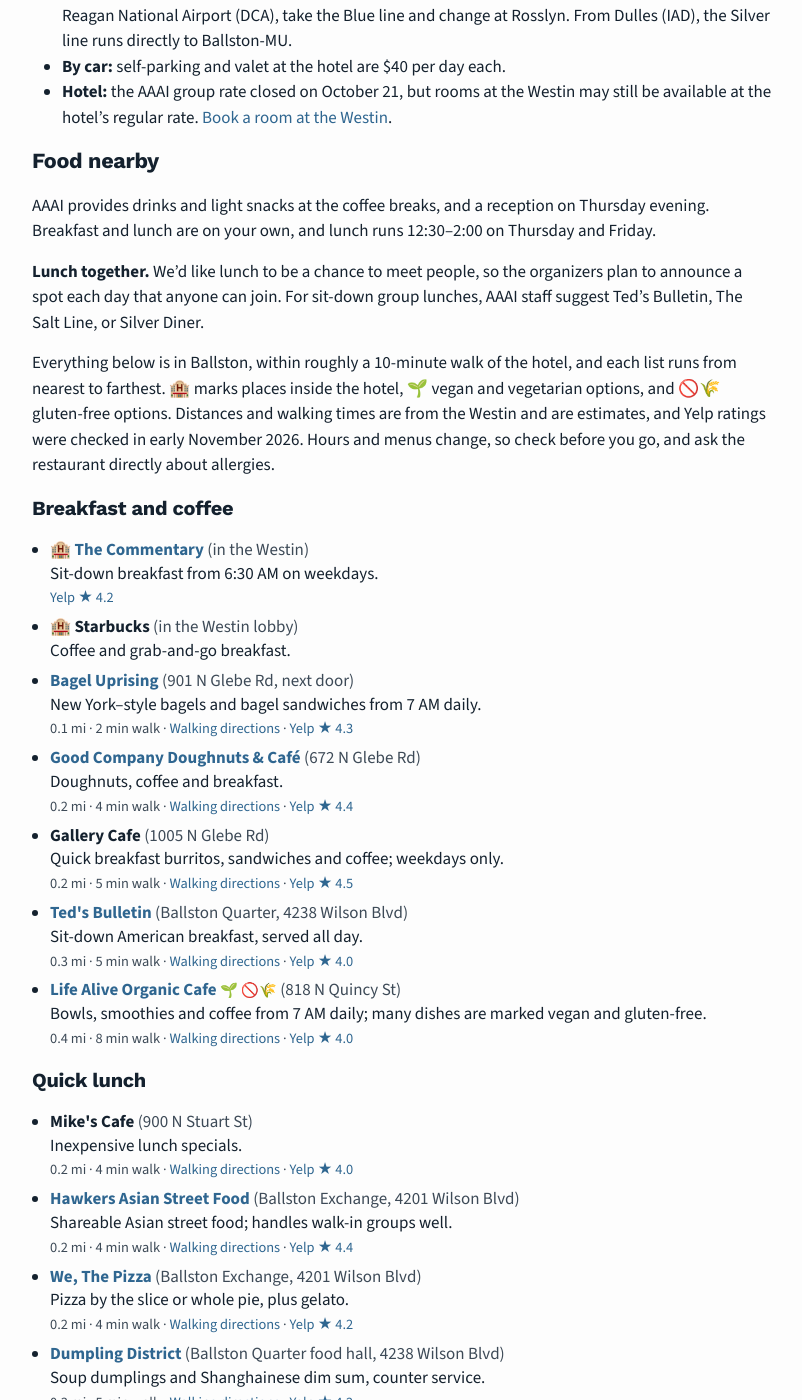
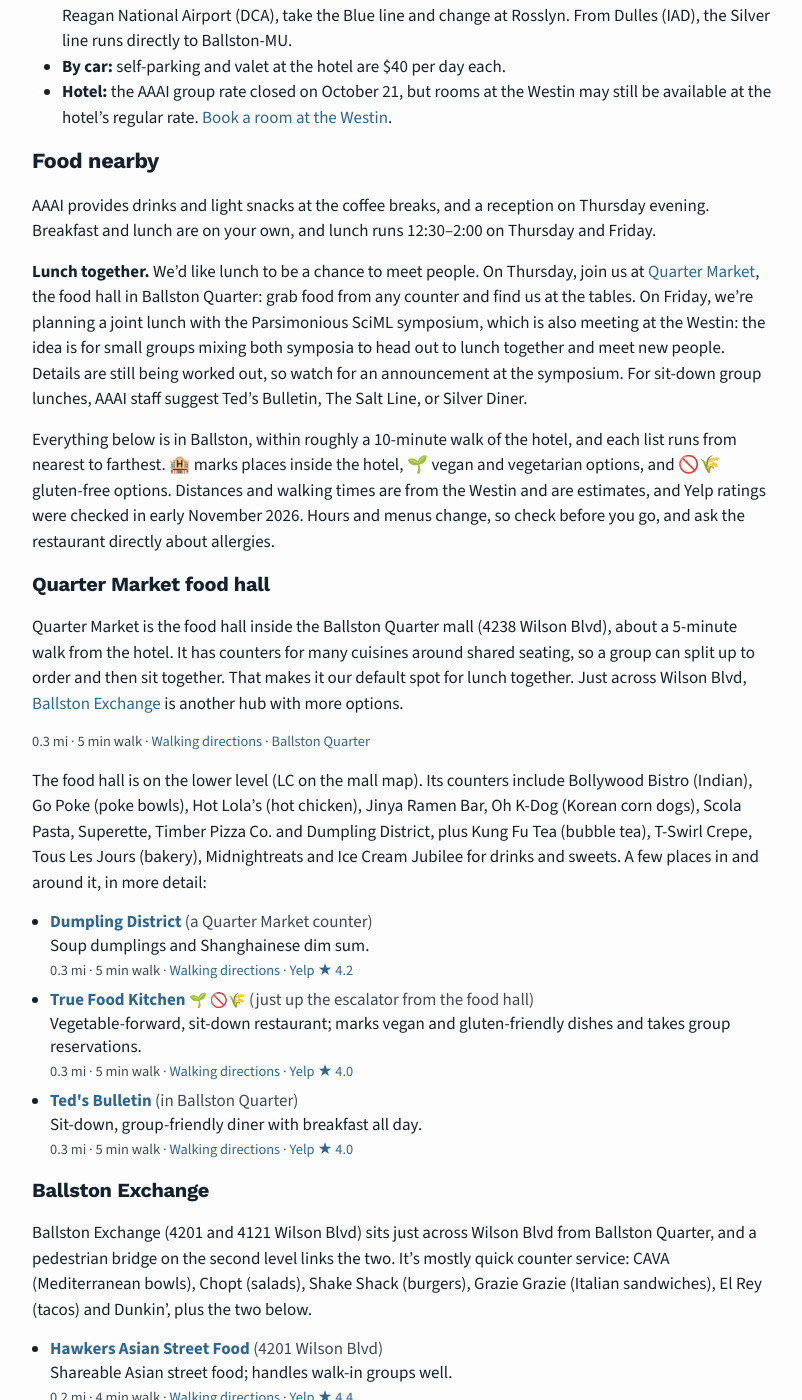
Before and after one commit to plan4planet/plan4planet.github.io, a Jekyll site: the page built from pages/attending.md, in a window 1280 px wide and 1400 px high, scrolled down 1555 px. Shown: the whole window, without its empty margins (238-1040 px from the left). Built offline with Jekyll 4.4.1, drawn with Linux system fonts in a browser that asks for light colours; nearby versions of some CDN libraries; some of the changed text lies outside the part shown.

Commit message:
content: Quarter Market and Ballston Exchange food halls, Thursday lunch meetup, tentative joint Friday lunch

```diff
--- a/_data/schedule.yml
+++ b/_data/schedule.yml
@@ -43,6 +43,7 @@
         - "What are other ways that planning research can help adaptation?"
     - time: 12:30–2:00
       title: Lunch (off site)
+      subtitle: "Join us at Quarter Market, the food hall in Ballston Quarter (5-minute walk): grab food from any counter and find us at the tables."
     - time: 2:00–3:30
       title: Energy and Computation
       items:
@@ -124,6 +125,7 @@
         - "What role can planning research (multi-agent coordination, mechanism design) play in the economic and policy dimensions of mitigation, such as carbon markets, emissions trading design, corporate carbon accounting, and the equitable phase-out of fossil fuel infrastructure?"
     - time: 12:30–2:00
       title: Lunch (off site)
+      subtitle: "Tentatively a joint lunch with the Parsimonious SciML symposium: small groups from both symposia head out to lunch together. Details to be announced."
     - time: 2:00–3:30
       title: Planning Tools for Climate Users
       items:
--- a/pages/attending.md
+++ b/pages/attending.md
@@ -78,9 +78,32 @@
 
 AAAI provides drinks and light snacks at the coffee breaks, and a reception on Thursday evening. Breakfast and lunch are on your own, and lunch runs 12:30–2:00 on Thursday and Friday.
 
-**Lunch together.** We'd like lunch to be a chance to meet people, so the organizers plan to announce a spot each day that anyone can join. For sit-down group lunches, AAAI staff suggest Ted's Bulletin, The Salt Line, or Silver Diner.
+**Lunch together.** We'd like lunch to be a chance to meet people. On Thursday, join us at [Quarter Market](#quarter-market-food-hall), the food hall in Ballston Quarter: grab food from any counter and find us at the tables. On Friday, we're planning a joint lunch with the Parsimonious SciML symposium, which is also meeting at the Westin: the idea is for small groups mixing both symposia to head out to lunch together and meet new people. Details are still being worked out, so watch for an announcement at the symposium. For sit-down group lunches, AAAI staff suggest Ted's Bulletin, The Salt Line, or Silver Diner.
 
 Everything below is in Ballston, within roughly a 10-minute walk of the hotel, and each list runs from nearest to farthest. 🏨 marks places inside the hotel, 🌱 vegan and vegetarian options, and 🚫🌾 gluten-free options. Distances and walking times are from the Westin and are estimates, and Yelp ratings were checked in early November 2026. Hours and menus change, so check before you go, and ask the restaurant directly about allergies.
+
+#### Quarter Market food hall
+
+Quarter Market is the food hall inside the Ballston Quarter mall (4238 Wilson Blvd), about a 5-minute walk from the hotel. It has counters for many cuisines around shared seating, so a group can split up to order and then sit together. That makes it our default spot for lunch together. Just across Wilson Blvd, [Ballston Exchange](#ballston-exchange) is another hub with more options.
+
+<p class="dining-links">0.3 mi · 5 min walk · <a href="https://www.google.com/maps/dir/?api=1&amp;origin=The+Westin+Arlington%2C+801+N+Glebe+Rd%2C+Arlington%2C+VA&amp;destination=Ballston+Quarter%2C+4238+Wilson+Blvd%2C+Arlington%2C+VA&amp;travelmode=walking" target="_blank" rel="noopener noreferrer">Walking directions</a> · <a href="https://www.ballstonquarter.com/" target="_blank" rel="noopener noreferrer">Ballston Quarter</a></p>
+
+The food hall is on the lower level (LC on the mall map). Its counters include Bollywood Bistro (Indian), Go Poke (poke bowls), Hot Lola's (hot chicken), Jinya Ramen Bar, Oh K-Dog (Korean corn dogs), Scola Pasta, Superette, Timber Pizza Co. and Dumpling District, plus Kung Fu Tea (bubble tea), T-Swirl Crepe, Tous Les Jours (bakery), Midnightreats and Ice Cream Jubilee for drinks and sweets. A few places in and around it, in more detail:
+
+<ul class="dining-list">
+  <li><strong><a href="https://toast.app/r/dumpling-district-arlington-4238-wilson-boulevard-ste-127/order" target="_blank" rel="noopener noreferrer">Dumpling District</a></strong> <span class="dining-where">(a Quarter Market counter)</span><br>Soup dumplings and Shanghainese dim sum.<br><span class="dining-links">0.3 mi · 5 min walk · <a href="https://www.google.com/maps/dir/?api=1&amp;origin=The+Westin+Arlington%2C+801+N+Glebe+Rd%2C+Arlington%2C+VA&amp;destination=Dumpling+District%2C+4238+Wilson+Blvd%2C+Arlington%2C+VA&amp;travelmode=walking" target="_blank" rel="noopener noreferrer">Walking directions</a> · <a href="https://www.yelp.com/biz/dumpling-district-arlington" target="_blank" rel="noopener noreferrer">Yelp ★ 4.2</a></span></li>
+  <li><strong><a href="https://www.truefoodkitchen.com/locations/arlington/" target="_blank" rel="noopener noreferrer">True Food Kitchen</a></strong> <span class="dining-tags" role="img" aria-label="vegan and vegetarian options, gluten-free options" title="vegan and vegetarian options, gluten-free options">🌱 🚫🌾</span> <span class="dining-where">(just up the escalator from the food hall)</span><br>Vegetable-forward, sit-down restaurant; marks vegan and gluten-friendly dishes and takes group reservations.<br><span class="dining-links">0.3 mi · 5 min walk · <a href="https://www.google.com/maps/dir/?api=1&amp;origin=The+Westin+Arlington%2C+801+N+Glebe+Rd%2C+Arlington%2C+VA&amp;destination=True+Food+Kitchen%2C+4238+Wilson+Blvd%2C+Arlington%2C+VA&amp;travelmode=walking" target="_blank" rel="noopener noreferrer">Walking directions</a> · <a href="https://www.yelp.com/biz/true-food-kitchen-arlington-7" target="_blank" rel="noopener noreferrer">Yelp ★ 4.0</a></span></li>
+  <li><strong><a href="https://www.tedsbulletin.com/location/ballston" target="_blank" rel="noopener noreferrer">Ted's Bulletin</a></strong> <span class="dining-where">(in Ballston Quarter)</span><br>Sit-down, group-friendly diner with breakfast all day.<br><span class="dining-links">0.3 mi · 5 min walk · <a href="https://www.google.com/maps/dir/?api=1&amp;origin=The+Westin+Arlington%2C+801+N+Glebe+Rd%2C+Arlington%2C+VA&amp;destination=Ted%27s+Bulletin%2C+4238+Wilson+Blvd%2C+Arlington%2C+VA&amp;travelmode=walking" target="_blank" rel="noopener noreferrer">Walking directions</a> · <a href="https://www.yelp.com/biz/teds-bulletin-ballston-arlington" target="_blank" rel="noopener noreferrer">Yelp ★ 4.0</a></span></li>
+</ul>
+
+#### Ballston Exchange
+
+Ballston Exchange (4201 and 4121 Wilson Blvd) sits just across Wilson Blvd from Ballston Quarter, and a pedestrian bridge on the second level links the two. It's mostly quick counter service: CAVA (Mediterranean bowls), Chopt (salads), Shake Shack (burgers), Grazie Grazie (Italian sandwiches), El Rey (tacos) and Dunkin', plus the two below.
+
+<ul class="dining-list">
+  <li><strong><a href="https://eathawkers.com/locations/arlington/" target="_blank" rel="noopener noreferrer">Hawkers Asian Street Food</a></strong> <span class="dining-where">(4201 Wilson Blvd)</span><br>Shareable Asian street food; handles walk-in groups well.<br><span class="dining-links">0.2 mi · 4 min walk · <a href="https://www.google.com/maps/dir/?api=1&amp;origin=The+Westin+Arlington%2C+801+N+Glebe+Rd%2C+Arlington%2C+VA&amp;destination=Hawkers+Asian+Street+Food%2C+4201+Wilson+Blvd%2C+Arlington%2C+VA&amp;travelmode=walking" target="_blank" rel="noopener noreferrer">Walking directions</a> · <a href="https://www.yelp.com/biz/hawkers-asian-street-food-arlington" target="_blank" rel="noopener noreferrer">Yelp ★ 4.4</a></span></li>
+  <li><strong><a href="https://wethepizza.com/locations/ballston-arlington-va" target="_blank" rel="noopener noreferrer">We, The Pizza</a></strong> <span class="dining-where">(4201 Wilson Blvd)</span><br>Pizza by the slice or whole pie, plus gelato.<br><span class="dining-links">0.2 mi · 4 min walk · <a href="https://www.google.com/maps/dir/?api=1&amp;origin=The+Westin+Arlington%2C+801+N+Glebe+Rd%2C+Arlington%2C+VA&amp;destination=We%2C+The+Pizza%2C+4201+Wilson+Blvd%2C+Arlington%2C+VA&amp;travelmode=walking" target="_blank" rel="noopener noreferrer">Walking directions</a> · <a href="https://www.yelp.com/biz/we-the-pizza-ballston-arlington" target="_blank" rel="noopener noreferrer">Yelp ★ 4.2</a></span></li>
+</ul>
 
 #### Breakfast and coffee
 
@@ -98,9 +121,6 @@
 
 <ul class="dining-list">
   <li><strong>Mike's Cafe</strong> <span class="dining-where">(900 N Stuart St)</span><br>Inexpensive lunch specials.<br><span class="dining-links">0.2 mi · 4 min walk · <a href="https://www.google.com/maps/dir/?api=1&amp;origin=The+Westin+Arlington%2C+801+N+Glebe+Rd%2C+Arlington%2C+VA&amp;destination=Mike%27s+Cafe%2C+900+N+Stuart+St%2C+Arlington%2C+VA&amp;travelmode=walking" target="_blank" rel="noopener noreferrer">Walking directions</a> · <a href="https://www.yelp.com/biz/mikes-cafe-arlington" target="_blank" rel="noopener noreferrer">Yelp ★ 4.0</a></span></li>
-  <li><strong><a href="https://eathawkers.com/locations/arlington/" target="_blank" rel="noopener noreferrer">Hawkers Asian Street Food</a></strong> <span class="dining-where">(Ballston Exchange, 4201 Wilson Blvd)</span><br>Shareable Asian street food; handles walk-in groups well.<br><span class="dining-links">0.2 mi · 4 min walk · <a href="https://www.google.com/maps/dir/?api=1&amp;origin=The+Westin+Arlington%2C+801+N+Glebe+Rd%2C+Arlington%2C+VA&amp;destination=Hawkers+Asian+Street+Food%2C+4201+Wilson+Blvd%2C+Arlington%2C+VA&amp;travelmode=walking" target="_blank" rel="noopener noreferrer">Walking directions</a> · <a href="https://www.yelp.com/biz/hawkers-asian-street-food-arlington" target="_blank" rel="noopener noreferrer">Yelp ★ 4.4</a></span></li>
-  <li><strong><a href="https://wethepizza.com/locations/ballston-arlington-va" target="_blank" rel="noopener noreferrer">We, The Pizza</a></strong> <span class="dining-where">(Ballston Exchange, 4201 Wilson Blvd)</span><br>Pizza by the slice or whole pie, plus gelato.<br><span class="dining-links">0.2 mi · 4 min walk · <a href="https://www.google.com/maps/dir/?api=1&amp;origin=The+Westin+Arlington%2C+801+N+Glebe+Rd%2C+Arlington%2C+VA&amp;destination=We%2C+The+Pizza%2C+4201+Wilson+Blvd%2C+Arlington%2C+VA&amp;travelmode=walking" target="_blank" rel="noopener noreferrer">Walking directions</a> · <a href="https://www.yelp.com/biz/we-the-pizza-ballston-arlington" target="_blank" rel="noopener noreferrer">Yelp ★ 4.2</a></span></li>
-  <li><strong><a href="https://toast.app/r/dumpling-district-arlington-4238-wilson-boulevard-ste-127/order" target="_blank" rel="noopener noreferrer">Dumpling District</a></strong> <span class="dining-where">(Ballston Quarter food hall, 4238 Wilson Blvd)</span><br>Soup dumplings and Shanghainese dim sum, counter service.<br><span class="dining-links">0.3 mi · 5 min walk · <a href="https://www.google.com/maps/dir/?api=1&amp;origin=The+Westin+Arlington%2C+801+N+Glebe+Rd%2C+Arlington%2C+VA&amp;destination=Dumpling+District%2C+4238+Wilson+Blvd%2C+Arlington%2C+VA&amp;travelmode=walking" target="_blank" rel="noopener noreferrer">Walking directions</a> · <a href="https://www.yelp.com/biz/dumpling-district-arlington" target="_blank" rel="noopener noreferrer">Yelp ★ 4.2</a></span></li>
   <li><strong><a href="https://immigrantfood.com/" target="_blank" rel="noopener noreferrer">Immigrant Food</a></strong> <span class="dining-tags" role="img" aria-label="vegan and vegetarian options" title="vegan and vegetarian options">🌱</span> <span class="dining-where">(4245 Fairfax Dr, across from the Metro)</span><br>Fast-casual bowls inspired by immigrant cuisines; good vegetarian choices.<br><span class="dining-links">0.3 mi · 6 min walk · <a href="https://www.google.com/maps/dir/?api=1&amp;origin=The+Westin+Arlington%2C+801+N+Glebe+Rd%2C+Arlington%2C+VA&amp;destination=Immigrant+Food%2C+4245+Fairfax+Dr%2C+Arlington%2C+VA&amp;travelmode=walking" target="_blank" rel="noopener noreferrer">Walking directions</a> · <a href="https://www.yelp.com/biz/immigrant-food-ballston-arlington" target="_blank" rel="noopener noreferrer">Yelp ★ 4.3</a></span></li>
   <li><strong><a href="https://www.opentable.com/r/olive-lebanese-eatery-arlington" target="_blank" rel="noopener noreferrer">Olive Lebanese Eatery</a></strong> <span class="dining-tags" role="img" aria-label="halal menu" title="halal menu">halal</span> <span class="dining-where">(1100 N Glebe Rd)</span><br>Lebanese; the restaurant describes its menu as certified halal.<br><span class="dining-links">0.4 mi · 8 min walk · <a href="https://www.google.com/maps/dir/?api=1&amp;origin=The+Westin+Arlington%2C+801+N+Glebe+Rd%2C+Arlington%2C+VA&amp;destination=Olive+Lebanese+Eatery%2C+1100+N+Glebe+Rd%2C+Arlington%2C+VA&amp;travelmode=walking" target="_blank" rel="noopener noreferrer">Walking directions</a> · <a href="https://www.yelp.com/biz/olive-lebanese-eatery-arlington-2" target="_blank" rel="noopener noreferrer">Yelp ★ 4.5</a></span></li>
   <li><strong><a href="https://www.tacobamba.com/location/taco-bamba-taqueria-ballston/" target="_blank" rel="noopener noreferrer">Taco Bamba</a></strong> <span class="dining-where">(4000 Wilson Blvd, entrance on N Quincy St)</span><br>Counter-service taqueria with a long list of tacos; small dining room and a patio.<br><span class="dining-links">0.4 mi · 9 min walk · <a href="https://www.google.com/maps/dir/?api=1&amp;origin=The+Westin+Arlington%2C+801+N+Glebe+Rd%2C+Arlington%2C+VA&amp;destination=Taco+Bamba%2C+4000+Wilson+Blvd%2C+Arlington%2C+VA&amp;travelmode=walking" target="_blank" rel="noopener noreferrer">Walking directions</a> · <a href="https://www.yelp.com/biz/taco-bamba-arlington-4" target="_blank" rel="noopener noreferrer">Yelp ★ 4.2</a></span></li>
@@ -111,8 +131,6 @@
 <ul class="dining-list">
   <li><strong><a href="https://locations.silverdiner.com/va/arlington/restaurant-107.html" target="_blank" rel="noopener noreferrer">Silver Diner</a></strong> <span class="dining-tags" role="img" aria-label="vegan and vegetarian options, gluten-free options" title="vegan and vegetarian options, gluten-free options">🌱 🚫🌾</span> <span class="dining-where">(4400 Wilson Blvd, at N Glebe Rd)</span><br>Big menu with vegan, vegetarian and gluten-free items marked.<br><span class="dining-links">0.1 mi · 2 min walk · <a href="https://www.google.com/maps/dir/?api=1&amp;origin=The+Westin+Arlington%2C+801+N+Glebe+Rd%2C+Arlington%2C+VA&amp;destination=Silver+Diner%2C+4400+Wilson+Blvd%2C+Arlington%2C+VA&amp;travelmode=walking" target="_blank" rel="noopener noreferrer">Walking directions</a> · <a href="https://www.yelp.com/biz/silver-diner-arlington-6" target="_blank" rel="noopener noreferrer">Yelp ★ 4.0</a></span></li>
   <li><strong><a href="https://ballstonlocal.com/" target="_blank" rel="noopener noreferrer">Ballston Local</a></strong> <span class="dining-where">(900 N Glebe Rd, across the street)</span><br>Pub fare from 11:30 AM; has private party spaces.<br><span class="dining-links">0.1 mi · 3 min walk · <a href="https://www.google.com/maps/dir/?api=1&amp;origin=The+Westin+Arlington%2C+801+N+Glebe+Rd%2C+Arlington%2C+VA&amp;destination=Ballston+Local%2C+900+N+Glebe+Rd%2C+Arlington%2C+VA&amp;travelmode=walking" target="_blank" rel="noopener noreferrer">Walking directions</a> · <a href="https://www.yelp.com/biz/ballston-local-arlington" target="_blank" rel="noopener noreferrer">Yelp ★ 4.2</a></span></li>
-  <li><strong><a href="https://www.tedsbulletin.com/location/ballston" target="_blank" rel="noopener noreferrer">Ted's Bulletin</a></strong> <span class="dining-where">(Ballston Quarter, 4238 Wilson Blvd)</span><br>Large, group-friendly diner-style menu.<br><span class="dining-links">0.3 mi · 5 min walk · <a href="https://www.google.com/maps/dir/?api=1&amp;origin=The+Westin+Arlington%2C+801+N+Glebe+Rd%2C+Arlington%2C+VA&amp;destination=Ted%27s+Bulletin%2C+4238+Wilson+Blvd%2C+Arlington%2C+VA&amp;travelmode=walking" target="_blank" rel="noopener noreferrer">Walking directions</a> · <a href="https://www.yelp.com/biz/teds-bulletin-ballston-arlington" target="_blank" rel="noopener noreferrer">Yelp ★ 4.0</a></span></li>
-  <li><strong><a href="https://www.truefoodkitchen.com/locations/arlington/" target="_blank" rel="noopener noreferrer">True Food Kitchen</a></strong> <span class="dining-tags" role="img" aria-label="vegan and vegetarian options, gluten-free options" title="vegan and vegetarian options, gluten-free options">🌱 🚫🌾</span> <span class="dining-where">(Ballston Quarter, 4238 Wilson Blvd)</span><br>Takes group reservations; menu marks vegan and gluten-friendly dishes.<br><span class="dining-links">0.3 mi · 5 min walk · <a href="https://www.google.com/maps/dir/?api=1&amp;origin=The+Westin+Arlington%2C+801+N+Glebe+Rd%2C+Arlington%2C+VA&amp;destination=True+Food+Kitchen%2C+4238+Wilson+Blvd%2C+Arlington%2C+VA&amp;travelmode=walking" target="_blank" rel="noopener noreferrer">Walking directions</a> · <a href="https://www.yelp.com/biz/true-food-kitchen-arlington-7" target="_blank" rel="noopener noreferrer">Yelp ★ 4.0</a></span></li>
   <li><strong><a href="https://www.thesaltline.com/location/the-salt-line-ballston/" target="_blank" rel="noopener noreferrer">The Salt Line</a></strong> <span class="dining-where">(4040 Wilson Blvd)</span><br>Seafood and oyster bar with plenty of seating.<br><span class="dining-links">0.3 mi · 7 min walk · <a href="https://www.google.com/maps/dir/?api=1&amp;origin=The+Westin+Arlington%2C+801+N+Glebe+Rd%2C+Arlington%2C+VA&amp;destination=The+Salt+Line%2C+4040+Wilson+Blvd%2C+Arlington%2C+VA&amp;travelmode=walking" target="_blank" rel="noopener noreferrer">Walking directions</a> · <a href="https://www.yelp.com/biz/the-salt-line-ballston-arlington" target="_blank" rel="noopener noreferrer">Yelp ★ 3.9</a></span></li>
 </ul>
 
```
